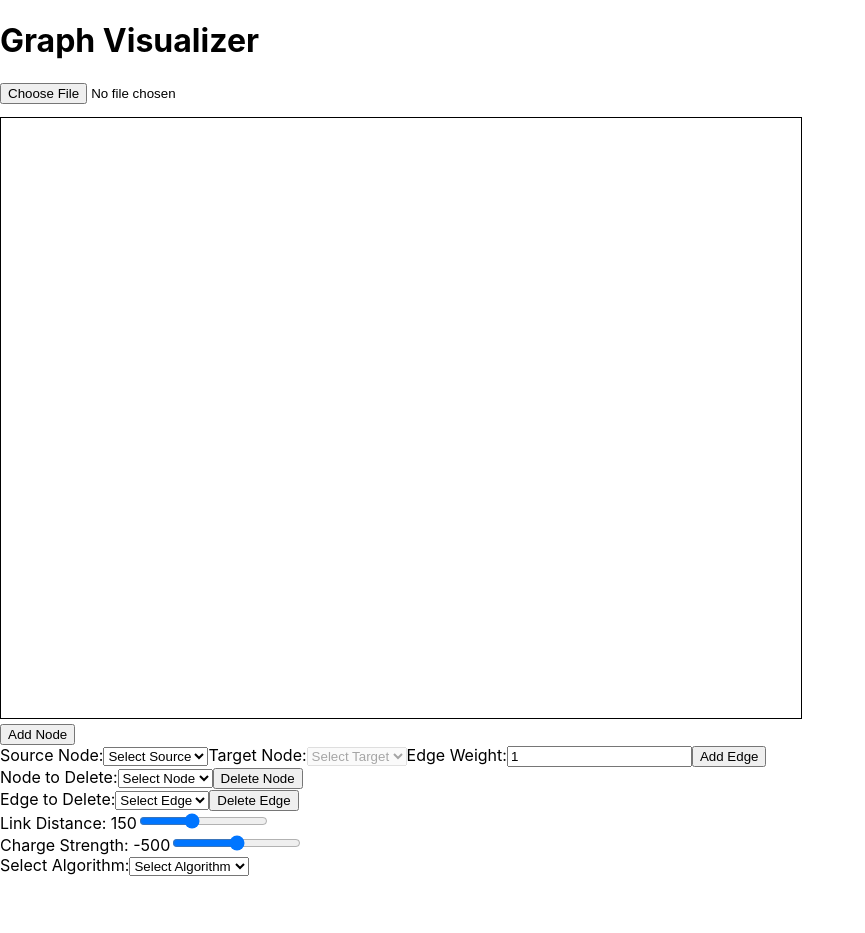
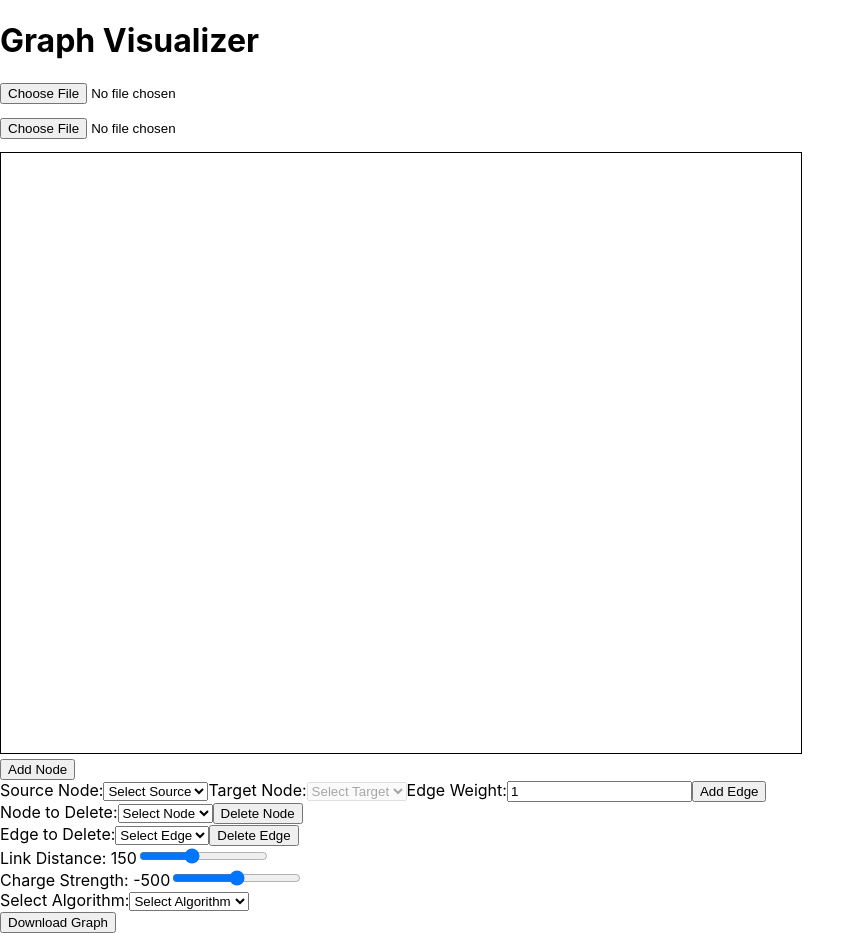
Before and after one commit to Matic054/GraphVisualizer, a React (Create React App) app: page / in a window 1280 px wide. Shown: the whole page, without its empty margins (0-865 px from the left). Before the commit the page ends 876 px from the top, so only its background shows below. Built offline with nearby package versions, Linux system fonts and the light colour scheme.

Commit message:
can visulaize texts

```diff
--- a/src/App.js
+++ b/src/App.js
@@ -5,17 +5,25 @@ import GraphVisualizer from './components/GraphVisualizer';
 const App = () => {
   const [vertices, setVertices] = useState([]);
   const [edges, setEdges] = useState([]);
+  const [sentenceMapping, setSentenceMapping] = useState({});
 
   const handleFileParsed = (parsedVertices, parsedEdges) => {
     setVertices(parsedVertices);
     setEdges(parsedEdges);
   };
 
+  const handleTextFileParsed = (parsedVertices, parsedEdges, sentenceMapping) => {
+    setVertices(parsedVertices);
+    setEdges(parsedEdges);
+    setSentenceMapping(sentenceMapping);
+  };
+
   return (
     <div>
       <h1>Graph Visualizer</h1>
-      <FileUpload onFileParsed={handleFileParsed} />
-      <GraphVisualizer initialVertices={vertices} initialEdges={edges} />
+      <FileUpload onGraphParsed={handleFileParsed} />
+      <FileUpload onSentenceGraphParsed={handleTextFileParsed} />
+      <GraphVisualizer initialVertices={vertices} initialEdges={edges} initialMapping={sentenceMapping} />
     </div>
   );
 };
--- a/src/components/FileUpload.js
+++ b/src/components/FileUpload.js
@@ -1,13 +1,19 @@
 import React, { useState } from 'react';
 
-const FileUpload = ({ onFileParsed }) => {
+const FileUpload = ({ onGraphParsed, onSentenceGraphParsed }) => {
   const [fileContent, setFileContent] = useState('');
 
   const handleFileRead = (event) => {
     const content = event.target.result;
     setFileContent(content);
+
+    if (content.startsWith('V={')) {
       const { vertices, edges } = parseGraphData(content);
-    onFileParsed(vertices, edges);
+      onGraphParsed(vertices, edges);
+    } else {
+      const { vertices, edges, sentenceMapping } = parseSentenceGraph(content);
+      onSentenceGraphParsed(vertices, edges, sentenceMapping);
+    }
   };
 
   const handleFileChosen = (file) => {
@@ -19,7 +25,6 @@ const FileUpload = ({ onFileParsed }) => {
   const parseGraphData = (data) => {
     const vertexPattern = /V=\{([^}]+)\}/;
     const edgePattern = /E=\{([^}]+)\}/;
-
     const verticesMatch = data.match(vertexPattern);
     const edgesMatch = data.match(edgePattern);
 
@@ -30,8 +35,6 @@ const FileUpload = ({ onFileParsed }) => {
           return { source: parts[0].trim(), target: parts[2].trim(), weight: parseFloat(parts[1]) };
         })
       : [];
-
-    // Combine edges to make them undirected if both directions exist
       const undirectedEdges = [];
 
       edges.forEach(edge => {
@@ -47,6 +50,32 @@ const FileUpload = ({ onFileParsed }) => {
       return { vertices, edges: undirectedEdges };
   };
 
+  const parseSentenceGraph = (content) => {
+    const sentences = content.split(/(?<=[.?!])\s+/);
+    const vertices = sentences.map((sentence, index) => ({ id: `v${index}` }));
+    const sentenceMapping = vertices.reduce((map, vertex, index) => {
+      map[vertex.id] = sentences[index];
+      return map;
+    }, {});
+
+    const edges = [];
+    const wordPattern = /\b\w{4,}\b/g;
+
+    for (let i = 0; i < sentences.length; i++) {
+      for (let j = i + 1; j < sentences.length; j++) {
+        const words1 = new Set(sentences[i].match(wordPattern));
+        const words2 = new Set(sentences[j].match(wordPattern));
+        const commonWords = [...words1].filter(word => words2.has(word)).length;
+        if (commonWords > 0) {
+          edges.push({ source: `v${i}`, target: `v${j}`, weight: commonWords, directed: false });
+          edges.push({ source: `v${j}`, target: `v${i}`, weight: commonWords, directed: false });
+        }
+      }
+    }
+
+    return { vertices, edges, sentenceMapping };
+  };
+
   return (
     <div>
       <input type="file" accept=".txt" onChange={e => handleFileChosen(e.target.files[0])} />
--- a/src/components/GraphVisualizer.js
+++ b/src/components/GraphVisualizer.js
@@ -1,9 +1,11 @@
 import React, { useEffect, useRef, useState } from 'react';
 import * as d3 from 'd3';
 
-const GraphVisualizer = ({ initialVertices, initialEdges }) => {
+const GraphVisualizer = ({ initialVertices, initialEdges, initialMapping }) => {
   const [vertices, setVertices] = useState(initialVertices);
   const [edges, setEdges] = useState(initialEdges);
+  const [sentenceMapping, setSentenceMapping] = useState(initialMapping);
+
   const [sourceNode, setSourceNode] = useState('');
   const [targetNode, setTargetNode] = useState('');
   const [edgeWeight, setEdgeWeight] = useState(1);
@@ -21,6 +23,7 @@ const GraphVisualizer = ({ initialVertices, initialEdges }) => {
   useEffect(() => {
     setVertices(initialVertices);
     setEdges(initialEdges);
+    setSentenceMapping(initialMapping);
   }, [initialVertices, initialEdges]);
 
   useEffect(() => {
@@ -80,7 +83,11 @@ const GraphVisualizer = ({ initialVertices, initialEdges }) => {
       .call(d3.drag()
         .on('start', dragstarted)
         .on('drag', dragged)
-        .on('end', dragended));
+        .on('end', dragended))
+        .on('click', (event, d) => {
+          if (sentenceMapping[d.id]!=null)
+          alert(sentenceMapping[d.id]);
+        });
 
     const text = svg.append('g')
       .selectAll('text')
@@ -402,6 +409,33 @@ const GraphVisualizer = ({ initialVertices, initialEdges }) => {
     }, pathEdges.length * 1000 + 1000);
   };
 
+  const downloadGraph = () => {
+    // Format vertices
+    const vertexStrings = vertices.map(vertex => vertex.id).join(',');
+
+    // Format edges
+    const edgeStrings = edges.map(edge => `(${edge.source.id},${edge.weight},${edge.target.id})`).join(',');
+
+    // Get current date
+    const currentDate = new Date();
+    const formattedDate = `${String(currentDate.getDate()).padStart(2, '0')}/${String(currentDate.getMonth() + 1).padStart(2, '0')}/${currentDate.getFullYear()}`;
+
+    // Create the content string
+    const content = `V={${vertexStrings}}\nE={${edgeStrings}}\nLast_modified: ${formattedDate}`;
+
+    // Create a blob from the content
+    const blob = new Blob([content], { type: 'text/plain' });
+
+    // Create a link element and trigger a download
+    const link = document.createElement('a');
+    link.href = URL.createObjectURL(blob);
+    link.download = 'graph.txt';
+    document.body.appendChild(link);
+    link.click();
+    document.body.removeChild(link);
+  };
+
+
   return (
     <div>
       <svg ref={svgRef} width="800" height="600" style={{ border: '1px solid black' }}></svg>
@@ -540,6 +574,9 @@ const GraphVisualizer = ({ initialVertices, initialEdges }) => {
           </div>
         )}
       </div>
+      <div>
+        <button onClick={downloadGraph}>Download Graph</button>
+      </div>
     </div>
   );
 };
```
Lines whose indentation alone changed are shown as unchanged.
